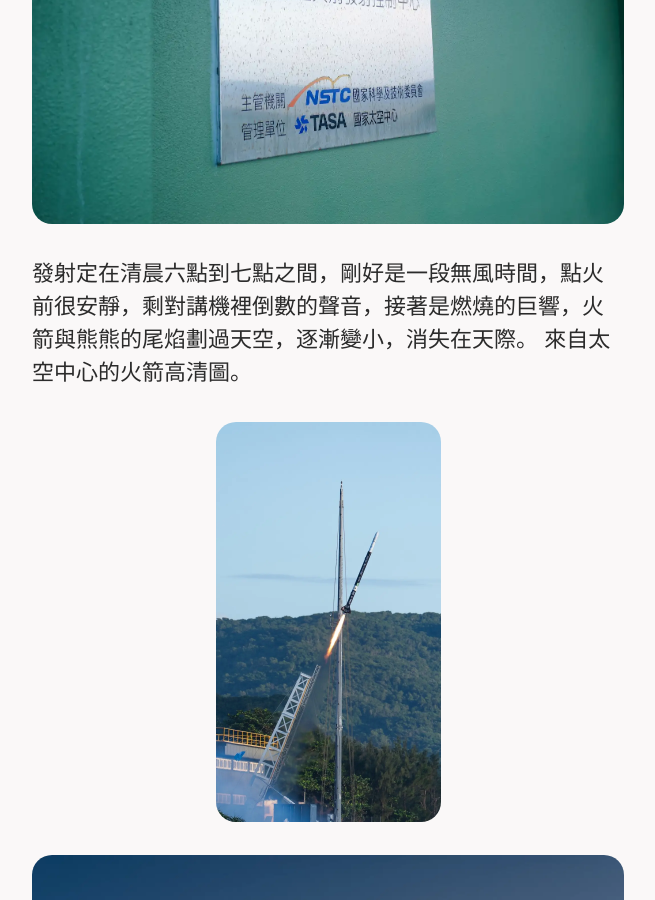
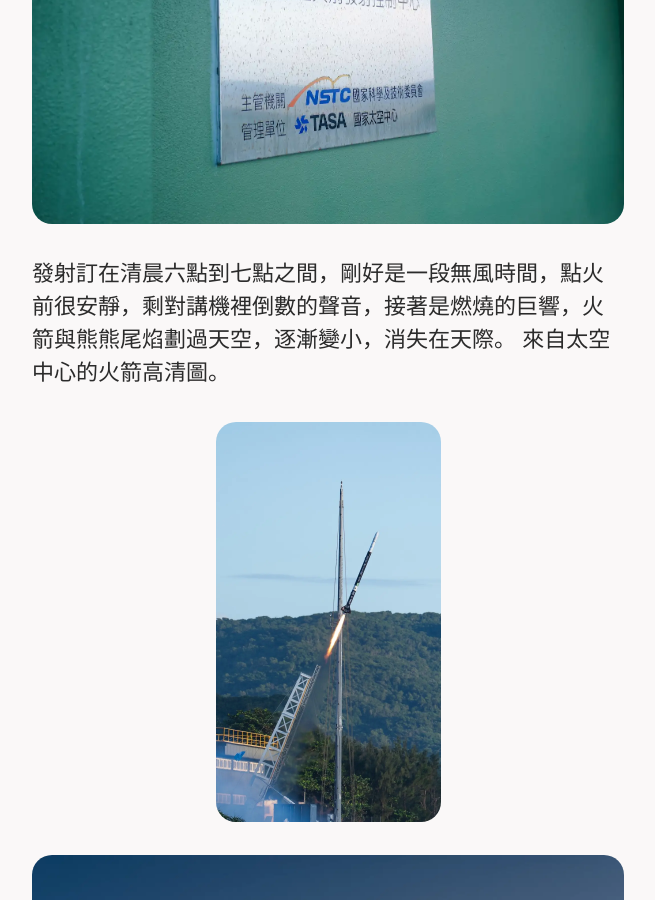
Before and after one commit to zebra314/zebra314.github.io, a Jekyll site: the page built from _posts/2025-11-30-旭海.md, in a window 1280 px wide and 900 px high, scrolled down 4734 px. Shown: the whole window, without its empty margins (312-967 px from the left). Built offline with Jekyll 4.4.1, drawn with Linux system fonts in a browser that asks for light colours; cached includes are drawn as plain includes; some of the changed text lies outside the part shown.

Commit message:
Update content

```diff
--- a/_posts/2025-11-30-旭海.md
+++ b/_posts/2025-11-30-旭海.md
@@ -17,14 +17,14 @@
 ![](/assets/image/25/1130-5.webp)
 其實發射近期剛好碰上颱風要來，有延期的風險，也有美麗的晚霞。
 ![](/assets/image/25/1130-6.webp)
-某個比較不忙的晚上決定去附近的雜貨店與堤防走走，配著酒和餅乾，遇到了一隻三腳狗和好多貓咪。
+某個比較不忙的晚上決定去附近的雜貨店與堤防走走，配著酒和餅乾，遇到一隻三腳狗和好多貓咪。
 ![](/assets/image/25/1130-7.webp)
 組裝廠裡困著許多迷路的小螃蟹，紙箱和塑膠袋總會發出沙沙沙的詭異聲響。
 發射的前一夜，我們坐在發射場上，螃蟹陸續從旁邊的草叢竄出，往海的方向橫著走去。
 ![](/assets/image/25/1130-8.webp)
 旁邊的控制中心，我們躲在這裡的三樓觀看發射。
 ![](/assets/image/25/1130-9.webp)
-發射定在清晨六點到七點之間，剛好是一段無風時間，點火前很安靜，剩對講機裡倒數的聲音，接著是燃燒的巨響，火箭與熊熊的尾焰劃過天空，逐漸變小，消失在天際。
+發射訂在清晨六點到七點之間，剛好是一段無風時間，點火前很安靜，剩對講機裡倒數的聲音，接著是燃燒的巨響，火箭與熊熊尾焰劃過天空，逐漸變小，消失在天際。
 來自太空中心的火箭高清圖。
 ![](/assets/image/25/1130-10.webp)
 ![](/assets/image/25/1130-11.webp)
```
